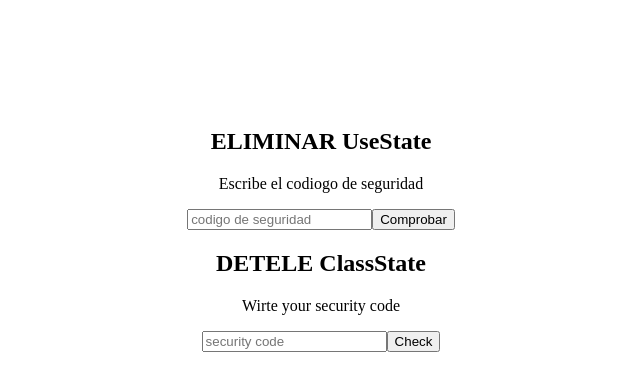
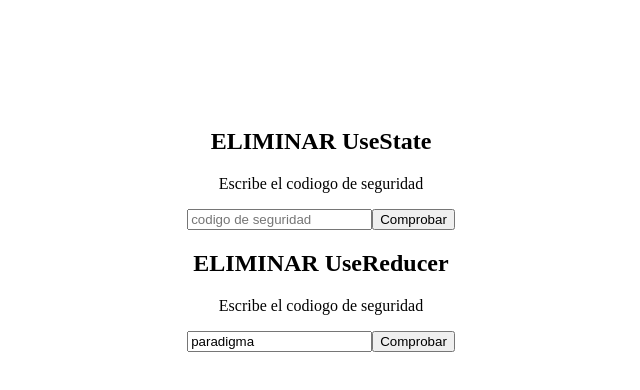
Before and after one commit to Gyuyivb/cheemseguridad, a React (Create React App) app: page / in a window 1280 px wide. Shown: the top 390 px of the page, without its empty margins (319-959 px from the left). Built offline with nearby package versions, Linux system fonts and the light colour scheme; a web font is replaced by a local one.

Commit message:
add reducer

```diff
--- a/src/App.js
+++ b/src/App.js
@@ -1,13 +1,14 @@
 import React from "react";
 import { UseState } from './UseState.js'
-import { ClassState } from './ClassState.js'
+import { UseReducer } from './UseReducer.js'
+//import { ClassState } from './ClassState.js'
 import './App.css';
 
 function App() {
   return (
     <div className="App">
       <UseState name="UseState"/>
-      <ClassState name="ClassState"/>
+      <UseReducer name="UseReducer"/>
     </div>
   );
 }
--- /dev/null
+++ b/src/UseReducer.js
@@ -0,0 +1,199 @@
+import React from "react";
+
+const SECURITY_CODE = 'paradigma';
+
+function UseReducer({ name }) {
+    const [state, dispatch] = React.useReducer(reducer, initialState);
+
+    // const onWrite = (newValue) => {
+    //     setState({
+    //         ...state,
+    //         value: newValue,
+    //     });
+    // };
+
+    console.log(state)
+
+    React.useEffect(() =>{
+        console.log('funcionando empezando')
+        if (!!state.loading) {
+            setTimeout(() => {
+                console.log('Validandooo validandooo')
+
+                if (state.value === SECURITY_CODE) {
+                    dispatch({ type: 'CONFIRM'});
+                    console.log('dnbshjad: ', state)
+                }else{
+                    dispatch({type: 'ERROR',});
+                }
+
+                console.log('terminando la validacion')
+            }, 1000);
+        }
+        console.log('funcionando terminando')
+
+    }, [state.loading])
+
+    if (!state.deleted && !state.confirmed) {
+        return (
+            <React.Fragment>
+                <h2>ELIMINAR {name}</h2>
+                <p>Escribe el codiogo de seguridad</p>
+
+                {state.loading && (
+                    <p>
+                        Cargando...
+                    </p>
+                )}
+                {state.error && (
+                    <p>
+                        Error: codigo incorrercto
+                    </p>
+                )}
+                <input
+                    placeholder="codigo de seguridad"
+                    value={state.value}
+                    onChange={(event) => {
+                        dispatch({type: 'WRITE', payload: event.target.value})
+                        //onWrite(event.target.value);
+                    }}/>
+                <button
+                    onClick={() => {
+                        dispatch({type: 'CHECK',})
+                        //onCheck();
+                    }}
+                        >Comprobar</button>
+            </React.Fragment>
+        )
+    }else if (!!state.confirmed && !state.deleted) {
+       return(
+        <React.Fragment>
+         <h2>ELIMINAR {name}</h2>
+         <p>Necesito confirmacion, seguro?</p>
+         <button
+         onClick={() => {
+           dispatch({type: 'DELETE'})
+            //onDelete();
+         }}>
+            Si, eliminalo
+         </button>
+         <button
+          onClick={() => {
+            dispatch({type: 'RESET'})
+            //onReset();
+         }}>
+            No, me arrepienti
+        </button>
+        </React.Fragment>
+       );
+    }else{
+        return(
+            <React.Fragment>
+            <p>Elimiando perro</p>
+            <button
+            onClick={()=>{
+                dispatch({type: 'RESET'})
+                //onReset();
+            }}>
+                Reestablecer
+            </button>
+            </React.Fragment>
+        )
+    }
+
+}
+
+const initialState =  {
+    value: 'paradigma',
+    error: false,
+    loading: false,
+    deleted: false,
+    confirmed: false,
+};
+
+// const reducerIF = (state, action) => {
+//     if (action.type === 'ERROR') {
+//         return {
+//             ...state,
+//             error: true,
+//             loading: false,
+//         }
+//     } else if (action.type === 'CONFIRM') {
+//         return {
+//             ...state,
+//             error: false,
+//             loading: false,
+//             confirmed: true,
+//         }
+//     } else {
+//         return {
+//             ...state,
+//         }
+//     }
+//  }
+
+//  const reducerSWITCH = (state, action) => {
+//     switch (action.type) {
+//         case 'ERROR':
+//             return {
+//                 ...state,
+//                 error: true,
+//                 loading: false,
+//             };
+//         case 'CONFIRM':
+//             return {
+//                 ...state,
+//                 error: false,
+//                 loading: false,
+//                 confirmed: true,
+//             };
+//         default:
+//             return {
+//                 ...state,
+//             };
+//     }
+//  }
+ const reducerOBJECT = (state, payload) => ({
+    'CONFIRM': {
+        ...state,
+        error: false,
+        loading: false,
+        confirmed: true,
+     },
+    'ERROR': {
+        ...state,
+        error: true,
+        loading: false,
+    },
+    'WRITE': {
+        ...state,
+         value: payload
+    },
+    'CHECK': {
+        ...state,
+        error: false,
+        loading: true,
+    },
+    'DELETE': {
+        ...state,
+        deleted: true,
+    },
+    'RESET': {
+        ...state,
+        value: '',
+        deleted: false,
+        confirmed: false,
+    },
+ })
+
+ const reducer = (state, action) => {
+    if (reducerOBJECT(state)[action.type]) {
+        return reducerOBJECT(state, action.payload)[action.type];
+    } else {
+        return {
+            ...state,
+        }
+    }
+ }
+
+export { UseReducer };
```
